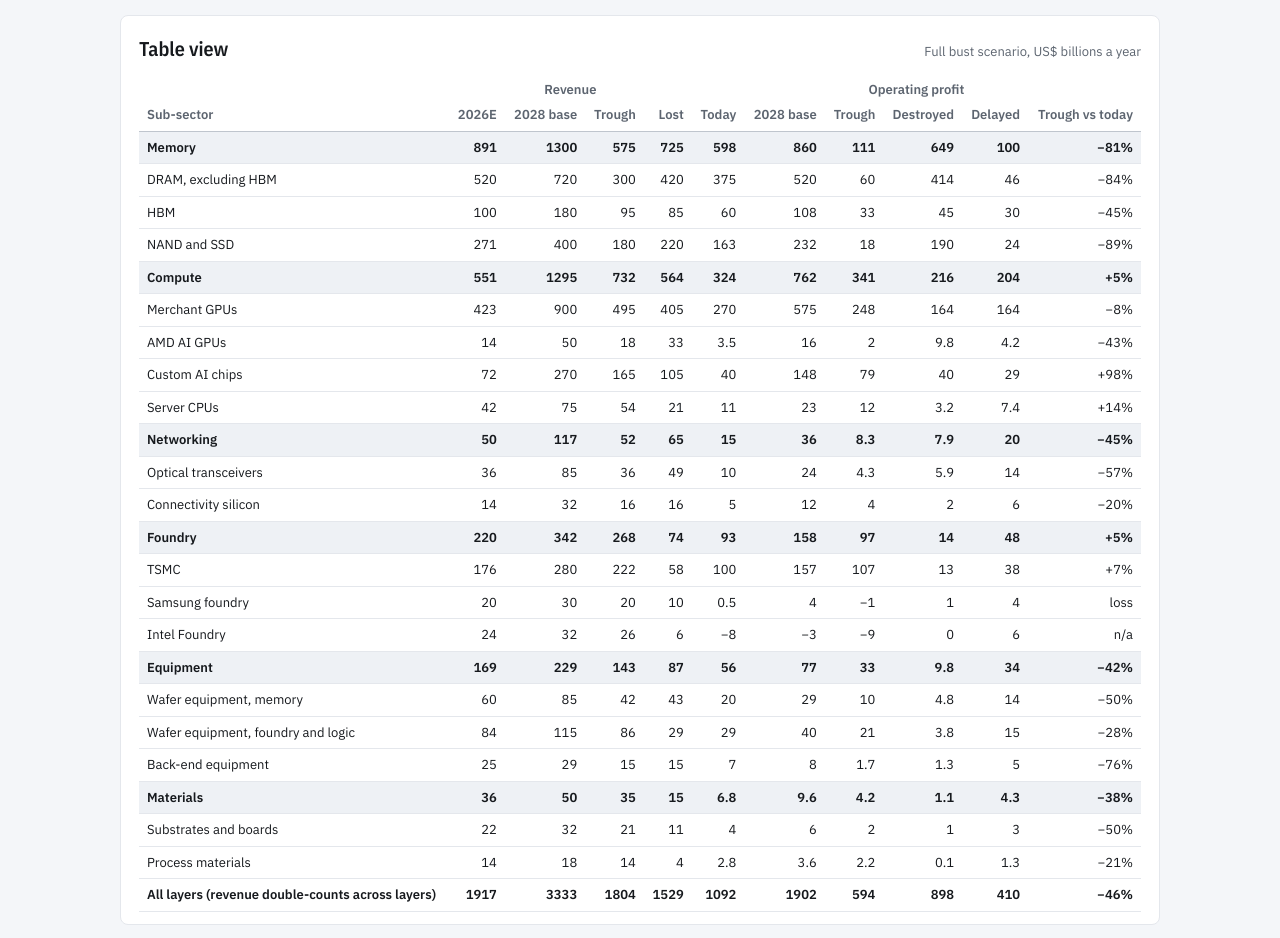
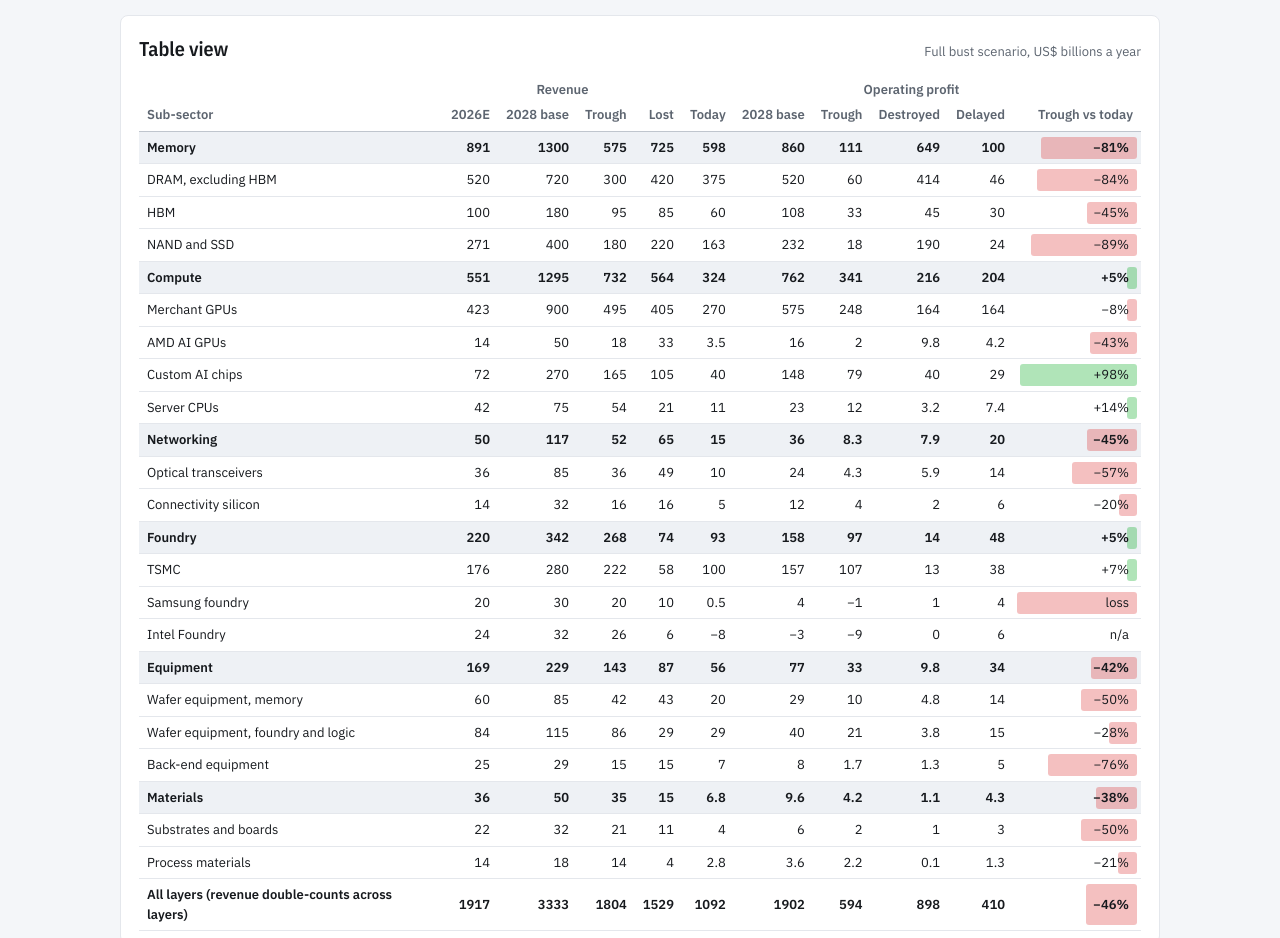
Before and after one commit to esperansa-spec/ai-bust-profit-map, a plain HTML site: page index.html in a window 1280 px wide. Shown: the part 3880-4818 px from the top of the page. Drawn offline with nearby package versions, Linux system fonts and the light colour scheme.

Commit message:
Add red/green magnitude bars to the trough-vs-today column
Co-Authored-By: Claude Opus 5.5 <noreply@anthropic.com>
Claude-Session: https://claude.ai/code/session_0119hAg3XPDhse56tRP9MhAt

```diff
--- a/index.html
+++ b/index.html
@@ -208,6 +208,12 @@ th:first-child,td:first-child{text-align:left;white-space:normal}
 thead th{font-weight:600;color:var(--ink-2);vertical-align:bottom;border-bottom:1px solid var(--base)}
 thead .grp th{text-align:center;border-bottom:0;padding-bottom:0}
 tr.layer td{font-weight:600;background:var(--wash)}
+td.dbar{position:relative;min-width:128px;padding-left:10px}
+td.dbar .db{position:absolute;right:4px;top:5px;bottom:5px;border-radius:3px;z-index:0;transform-origin:right center;animation:growX .6s cubic-bezier(.2,.75,.25,1) both}
+td.dbar .db.dn{background:color-mix(in srgb,var(--st-crit) 32%,transparent)}
+td.dbar .db.up{background:color-mix(in srgb,#0aac23 32%,transparent)}
+td.dbar .v{position:relative;z-index:1;padding-right:4px}
+@media (prefers-reduced-motion: reduce){ td.dbar .db{animation:none} }
 tr.total td{font-weight:600;border-top:1px solid var(--base)}
 .notes{display:grid;grid-template-columns:repeat(auto-fit,minmax(280px,1fr));gap:18px 28px;font-size:14px}
 .notes ul{margin:0;padding-left:18px;color:var(--ink-2)}
@@ -582,8 +588,16 @@ function table(){
   var body=el("tbody"), all=[];
   function line(x,cls){
     var d=vals(x), tr=el("tr",cls), ph=d.pb-d.pt;
-    [d.n,fmt(d.r26),fmt(d.rb),fmt(d.rt),fmt(d.rb-d.rt),fmt(d.p26),fmt(d.pb),fmt(d.pt),fmt(ph*d.pds),fmt(ph*(1-d.pds)), d.p26<=0?"n/a":d.pt<0?"loss":pct(d.pt,d.p26)]
+    [d.n,fmt(d.r26),fmt(d.rb),fmt(d.rt),fmt(d.rb-d.rt),fmt(d.p26),fmt(d.pb),fmt(d.pt),fmt(ph*d.pds),fmt(ph*(1-d.pds))]
       .forEach(function(c){ tr.appendChild(el("td",null,c)); });
+    /* Trough vs today, with a bar beneath the number growing left from the cell's right edge: red down, green up, capped at 100% */
+    var td=el("td","dbar"), txt, pv=null;
+    if(d.p26<=0) txt="n/a"; else if(d.pt<0){ txt="loss"; pv=-100; } else { pv=Math.round((d.pt/d.p26-1)*100); txt=pct(d.pt,d.p26); }
+    if(pv!==null){
+      var w=Math.max(6,Math.min(Math.abs(pv),100)), bar=el("span","db "+(pv<0?"dn":"up"));
+      bar.style.width="max(10px, calc("+w+"% - 8px))"; td.appendChild(bar);
+    }
+    td.appendChild(el("span","v",txt)); tr.appendChild(td);
     body.appendChild(tr);
   }
   LAYERS.forEach(function(L){ var a=agg(L.rows); a.n=L.name; line(a,"layer"); L.rows.forEach(function(d){ line(d); all.push(d); }); });
```
